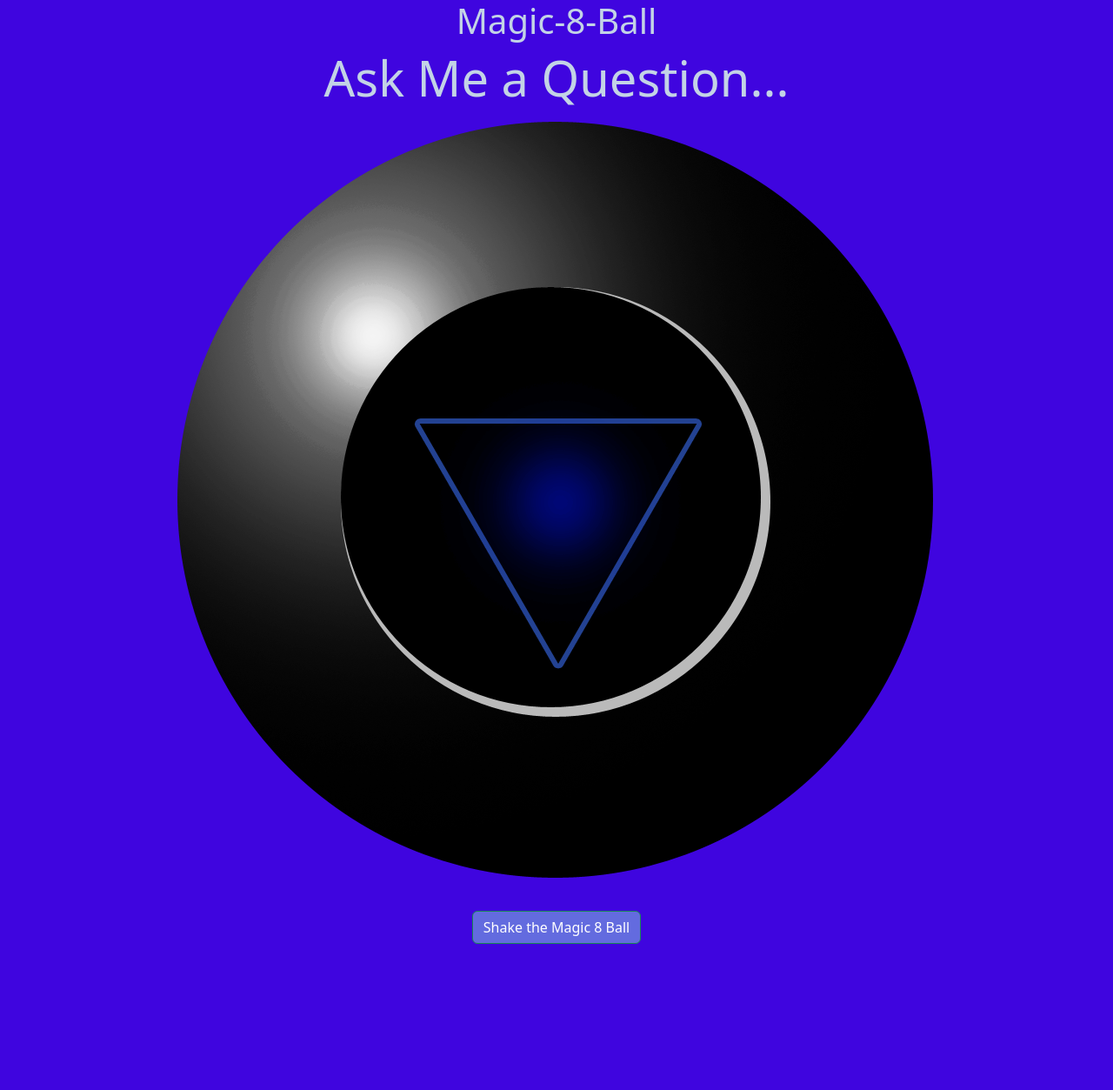
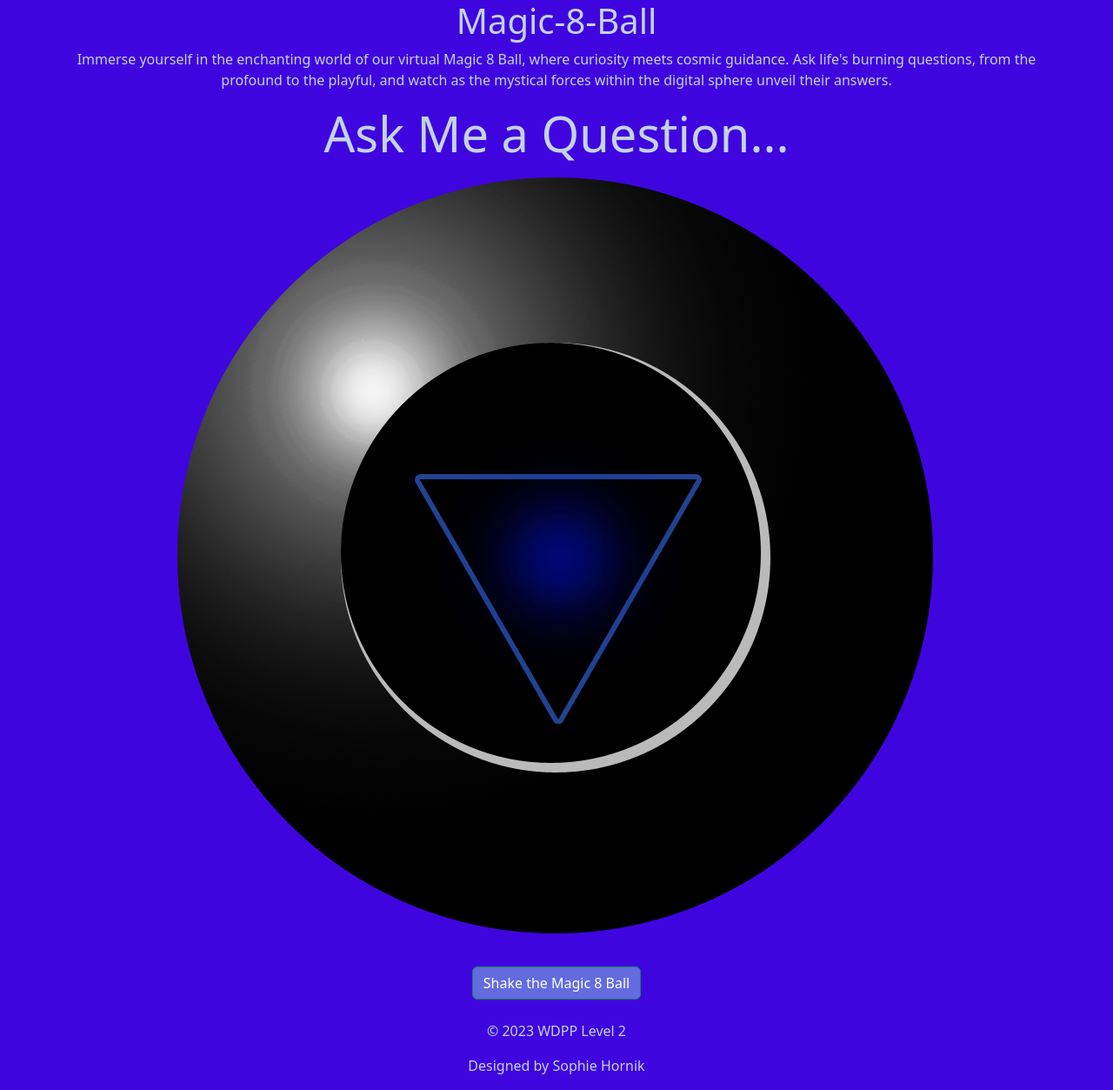
Before and after one commit to SophieHornik/Magic-8-ball-project, a plain HTML site: page index.html in a window 1280 px wide. Shown: the whole page at 87% size. Before the commit the page ends 1085 px from the top, so only its background shows below. Drawn offline with nearby package versions, Linux system fonts and the light colour scheme.

Commit message:
added html

```diff
--- a/index.html
+++ b/index.html
@@ -18,19 +18,23 @@
 <body>
     <div id="Magic-8-Ball" class="container text-center my-auto">
         <h1>Magic-8-Ball</h1>
+        <p> Immerse yourself in the enchanting world of our virtual Magic 8 Ball, where curiosity meets cosmic guidance. Ask life's burning questions, from the profound to the playful, and watch as the mystical forces within the digital sphere unveil their answers.</p>
         <div class="display-4" id="response-text">Ask Me a Question...</div>
         <img src="Magic_eight_ball.png" alt="" id="response-image" class="img-fluid mb-4">
         <div>
             <button onclick="shakeMagic8Ball()" class="btn btn-success"> Shake the Magic 8 Ball</button>
         </div>
 
-    </div>
+
     <header>
         <!-- place navbar here -->
     </header>
     <main></main>
     <footer>
-        <!-- place footer here -->
+        <br>
+        <span id="red"> <p>&copy; 2023 WDPP Level 2</p></span>
+        <p>Designed by Sophie Hornik</p>
+</div>
     </footer>
     <!-- Bootstrap JavaScript Libraries -->
     <script src="https://cdn.jsdelivr.net/npm/@popperjs/core@2.11.8/dist/umd/popper.min.js"
@@ -41,6 +45,7 @@
         integrity="sha384-BBtl+eGJRgqQAUMxJ7pMwbEyER4l1g+O15P+16Ep7Q9Q+zqX6gSbd85u4mG4QzX+"
         crossorigin="anonymous"></script>
     <script src="script.js"></script>
+
 </body>
 
 </html>
```
